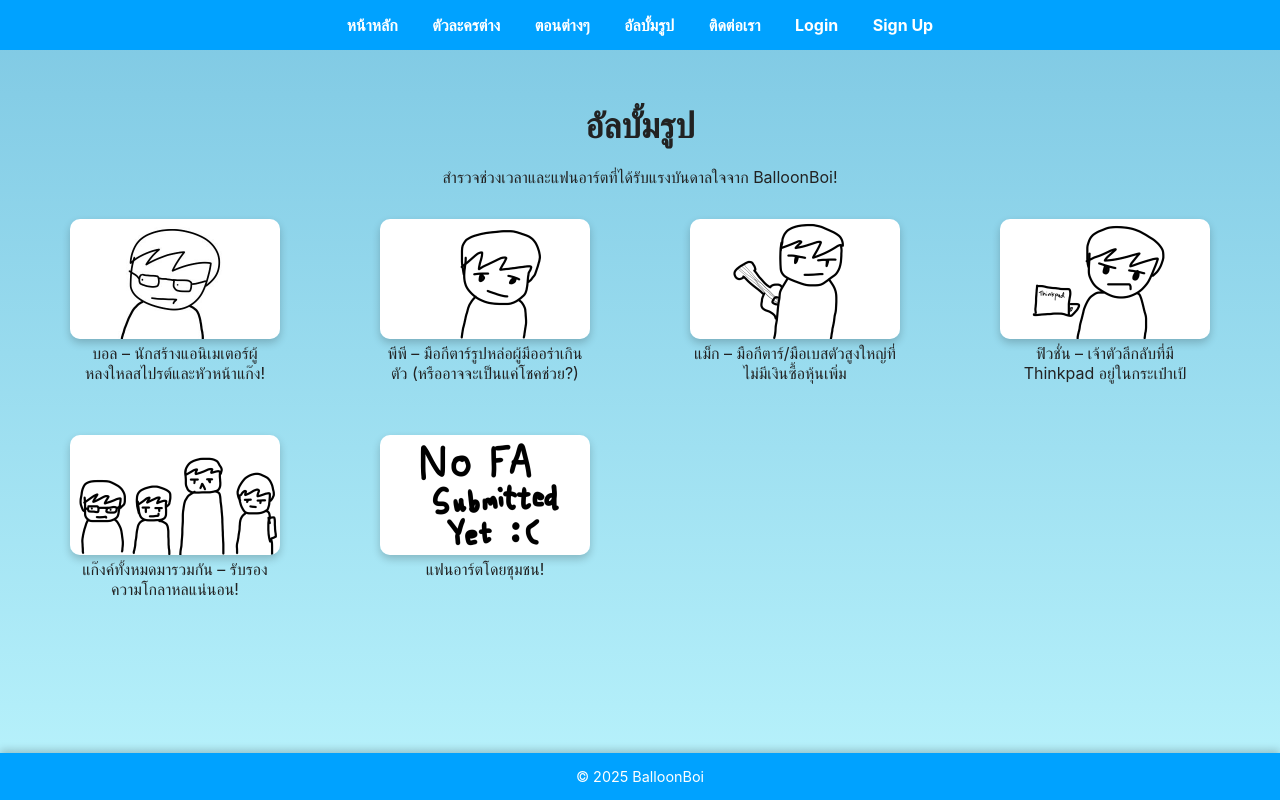
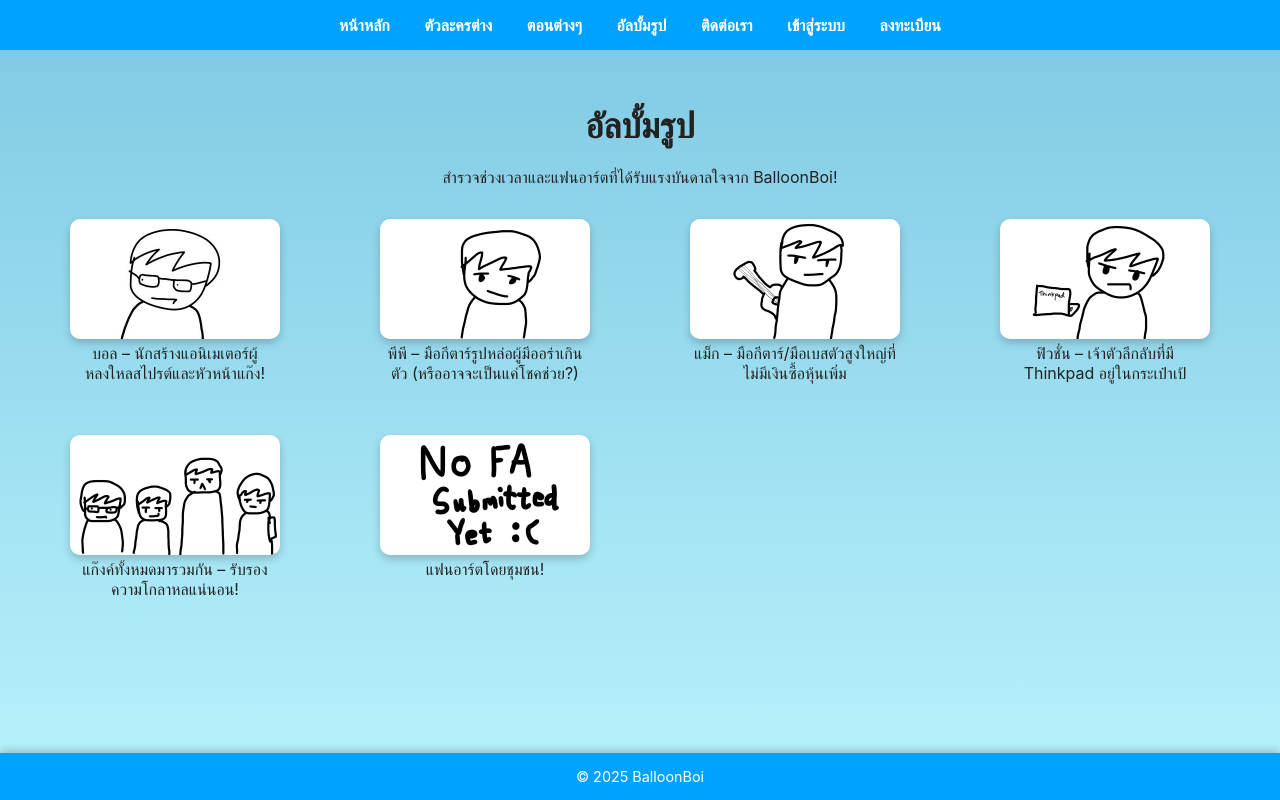
Before and after one commit to Ballooncodingahh/Ballooncodingahh.github.io-th, a plain HTML site: page gallery.html in a window 1280 px wide. Drawn offline with Linux system fonts and the light colour scheme.

Commit message:
Update gallery.html

```diff
--- a/gallery.html
+++ b/gallery.html
@@ -82,8 +82,8 @@
       <a href="episodes.html">ตอนต่างๆ</a>
       <a href="gallery.html">อัลบั้มรูป</a>
       <a href="contact.html">ติดต่อเรา</a>
-      <a href="login.html">Login</a>
-      <a href="signup.html">Sign Up</a>
+      <a href="login.html">เข้าสู่ระบบ</a>
+      <a href="signup.html">ลงทะเบียน</a>
     </nav>
   </header>
 
```
